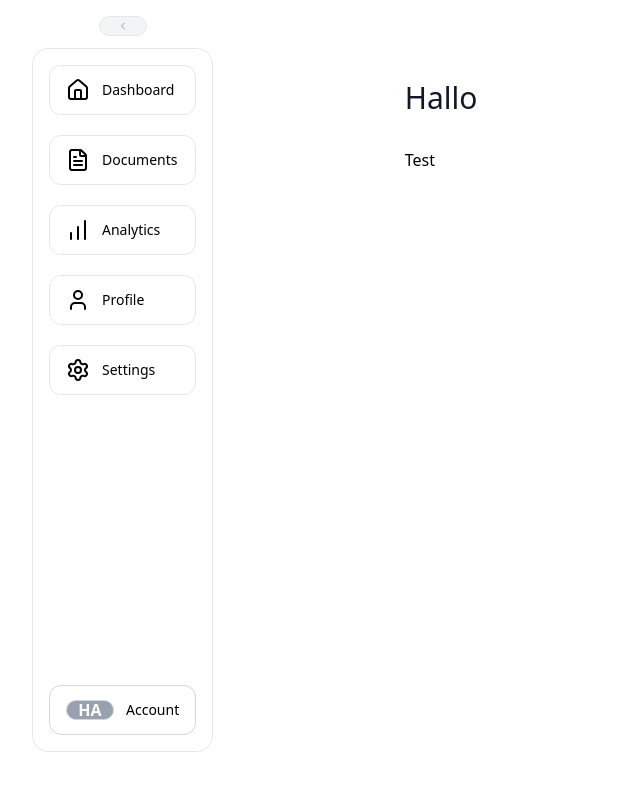
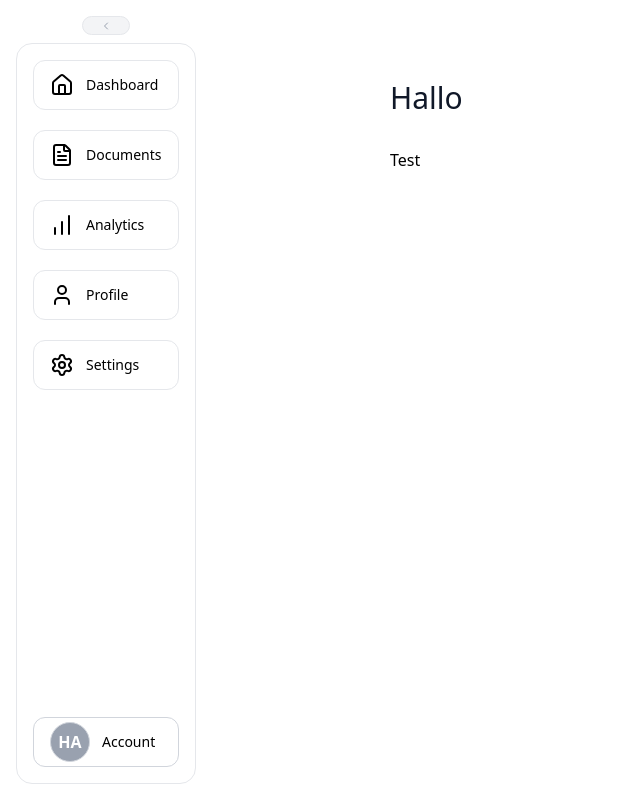
Before and after one commit to marcjulianschwarz/lib, a React (Vite) app in the folder react-components/: page /sidebar in a window 1280 px wide. Shown: the whole page, without its empty margins (0-640 px from the left). Built offline with nearby package versions, Linux system fonts and the light colour scheme.

Commit message:
switch to flex mode

```diff
--- a/react-components/src/components/Sidebar/Sidebar.tsx
+++ b/react-components/src/components/Sidebar/Sidebar.tsx
@@ -52,31 +52,19 @@ export default function Sidebar({
 
   return (
     <SidebarContext.Provider value={{ showTitles }}>
-      {/* Spacer for mobile hamburger menu */}
-      <div className="sm:hidden h-[66px]"></div>
-
-      {/* Spacer for desktop sidebar */}
-      <div
-        className={`hidden sm:block sm:h-screen transition-all duration-300 ${showSidebar ? (showTitles ? "sm:w-[280px]" : "sm:w-[140px]") : "sm:w-5"}`}
-      ></div>
-
-      {/* Toggle button for desktop sidebar */}
-      {!showSidebar && (
-        <button
-          onClick={handleToggleSidebar}
-          className="hidden sm:flex fixed top-4 left-4 z-50 w-[48px] h-[20px] justify-center items-center bg-gray-200 rounded-full border border-gray-300 transition-colors hover:bg-gray-300 text-gray-500"
-        >
-          <ChevronRight className="w-3 h-3" />
-        </button>
-      )}
-
-      {/* Mobile hamburger menu */}
-      <div className="sm:hidden fixed top-4 left-4 z-50">
+      {/* Mobile view */}
+      <div className="sm:hidden">
+        {/* Mobile hamburger menu button */}
+        <div className="fixed top-4 left-4 z-50">
           <button
             onClick={handleMenuClick}
-          className="w-[48px] h-[20px] flex justify-center items-center bg-gray-100 rounded-full border border-gray-200 transition-colors hover:bg-gray-200 text-gray-400"
+            className="w-12 h-5 flex justify-center items-center bg-gray-100 rounded-full border border-gray-200 transition-colors hover:bg-gray-200 text-gray-400"
           >
-          {showMenu ? <X className="w-3 h-3" /> : <Menu className="w-3 h-3" />}
+            {showMenu ? (
+              <X className="w-3 h-3" />
+            ) : (
+              <Menu className="w-3 h-3" />
+            )}
           </button>
         </div>
 
@@ -84,7 +72,7 @@ export default function Sidebar({
         {showMenu && (
           <div
             ref={menuRef}
-          className="sm:hidden fixed top-[70px] left-4 z-40 bg-white border border-gray-200 rounded-2xl p-2 shadow-lg"
+            className="fixed top-[70px] left-4 z-40 bg-white border border-gray-200 rounded-2xl p-2 shadow-lg"
           >
             <div className="flex flex-col gap-2" onClick={handleNavigate}>
               {children}
@@ -115,23 +103,28 @@ export default function Sidebar({
           </div>
         )}
 
-      {/* Regular sidebar for wider screens */}
-      {showSidebar && (
-        <div className="w-full h-min flex-row p-4 hidden sm:flex sm:flex-col sm:fixed sm:h-screen sm:w-min sm:transition-all sm:duration-300">
+        {/* Spacer for mobile menu */}
+        <div className="h-[66px]"></div>
+      </div>
+
+      {/* Desktop sidebar */}
+      <div className="hidden sm:flex sm:flex-col sm:h-screen sm:sticky sm:top-0 sm:transition-all sm:duration-300">
+        {showSidebar ? (
+          <div className="flex flex-col p-4 h-full">
             <button
               onClick={handleToggleSidebar}
-            className="hidden sm:flex absolute top-4 left-1/2 -translate-x-1/2 z-50 w-12 h-5 justify-center items-center bg-gray-100 rounded-full border border-gray-200 transition-colors hover:bg-gray-200 text-gray-400"
+              className="self-center mb-2 w-12 h-5 flex justify-center items-center bg-gray-100 rounded-full border border-gray-200 transition-colors hover:bg-gray-200 text-gray-400"
             >
               <ChevronLeft className="w-3 h-3" />
             </button>
 
             <div
-            className={`bg-white border border-gray-200 rounded-2xl w-full h-min p-4 flex flex-row gap-5 sm:h-full ${showTitles ? "sm:w-auto" : "sm:w-20"} sm:my-8 sm:mx-4 sm:flex-col ${showTitles ? "sm:items-start" : "sm:items-center"}`}
+              className={`bg-white border border-gray-200 rounded-2xl p-4 flex flex-col gap-5 h-full ${showTitles ? "w-[180px]" : "w-20"} ${showTitles ? "items-start" : "items-center"}`}
             >
               {children}
 
               <div
-              className={`relative ml-auto hover:cursor-pointer sm:mt-auto ${showTitles ? "w-full" : ""}`}
+                className={`relative hover:cursor-pointer mt-auto ${showTitles ? "w-full" : ""}`}
                 ref={containerRef}
               >
                 <div
@@ -139,7 +132,7 @@ export default function Sidebar({
                   onClick={handleUserClick}
                 >
                   {username ? (
-                  <div className="bg-gray-400 border border-gray-300 rounded-full w-12 h-5 flex items-center justify-center text-white font-semibold select-none text-base shrink-0">
+                    <div className="bg-gray-400 border border-gray-300 rounded-full w-[40px] h-[40px] flex items-center justify-center text-white font-semibold select-none text-base shrink-0">
                       {username.slice(0, 2).toUpperCase()}
                     </div>
                   ) : (
@@ -165,7 +158,17 @@ export default function Sidebar({
               </div>
             </div>
           </div>
+        ) : (
+          <div className="p-4">
+            <button
+              onClick={handleToggleSidebar}
+              className="w-12 h-5 flex justify-center items-center bg-gray-200 rounded-full border border-gray-300 transition-colors hover:bg-gray-300 text-gray-500"
+            >
+              <ChevronRight className="w-3 h-3" />
+            </button>
+          </div>
         )}
+      </div>
     </SidebarContext.Provider>
   );
 }
```
Lines whose indentation alone changed are shown as unchanged.
